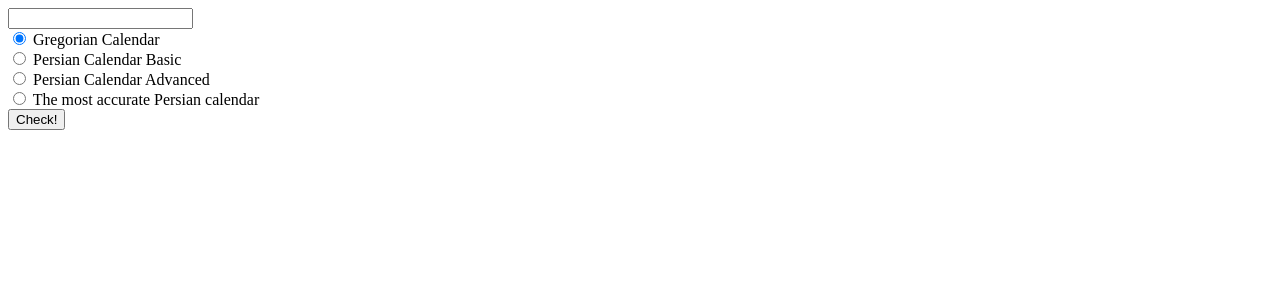
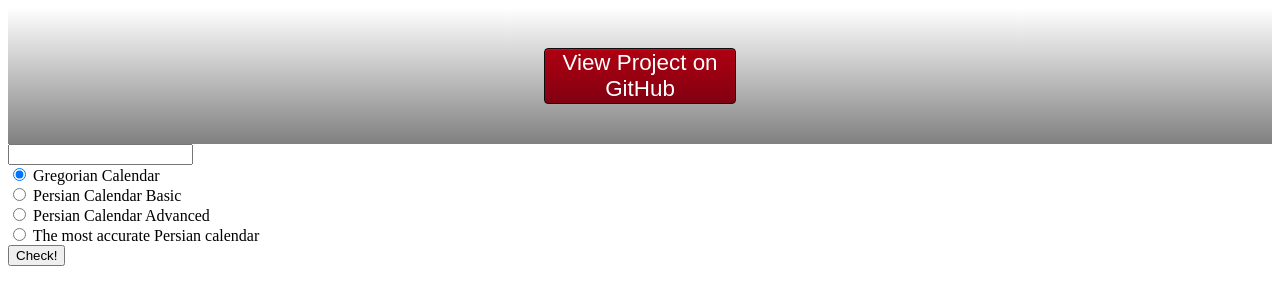
Before and after one commit to ssd352/Leap-Year-Detector, a plain HTML site: page index.html in a window 1280 px wide. Drawn offline with Linux system fonts and the light colour scheme.

Commit message:
Add header and css

```diff
--- a/index.html
+++ b/index.html
@@ -5,11 +5,14 @@
 		<meta name="viewport" content="width=device-width, initial-scale=1, shrink-to-fit=no">
 		<!-- The above 3 meta tags *must* come first in the head; any other head content must come *after* these tags -->
 		<title>Leap Year</title>
+		<link rel="stylesheet" type="text/css" href="style.css">
 		<script src="leap-year.js"></script>
 	</head>
 
 	<body>
-
+		<header>
+			<a href="https://github.com/ssd352/leap-year-detector"><button id="github-project-link">View Project on GitHub</button></a>
+		</header>
 		<input type="text" id="year"/>
 		<br/>
 		<input type="radio" id="greg" name="year" checked/>
--- /dev/null
+++ b/style.css
@@ -0,0 +1,25 @@
+header{
+	text-align: center;
+	background: gray;
+	background: -webkit-linear-gradient(white, gray);
+	background: -o-linear-gradient(white, gray);
+	background: -moz-linear-gradient(white, gray);
+	background: linear-gradient(white, gray);
+}
+#github-project-link{
+	margin: 5vh;
+	width: 12rem;
+	color:white;
+	font-size:1.4rem;
+	background: #AF0011;
+	background: -moz-linear-gradient(top, #AF0011 0%, #820011 100%);
+	background: -webkit-gradient(linear, left top, left bottom, color-stop(0%,#f8f8f8), color-stop(100%,#dddddd));
+	background: -webkit-linear-gradient(top, #AF0011 0%,#820011 100%);
+	background: -o-linear-gradient(top, #AF0011 0%,#820011 100%);
+	background: -ms-linear-gradient(top, #AF0011 0%,#820011 100%);
+	background: linear-gradient(top, #AF0011 0%,#820011 100%);
+	border-radius: 0.25rem;
+	border: 1px solid #0D0D0D;
+	-webkit-box-shadow: inset 0px 1px 1px 0 rgba(233,2,38, 1);
+	box-shadow: inset 0px 1px 1px 0 rgba(233,2,38, 1);
+}
```
